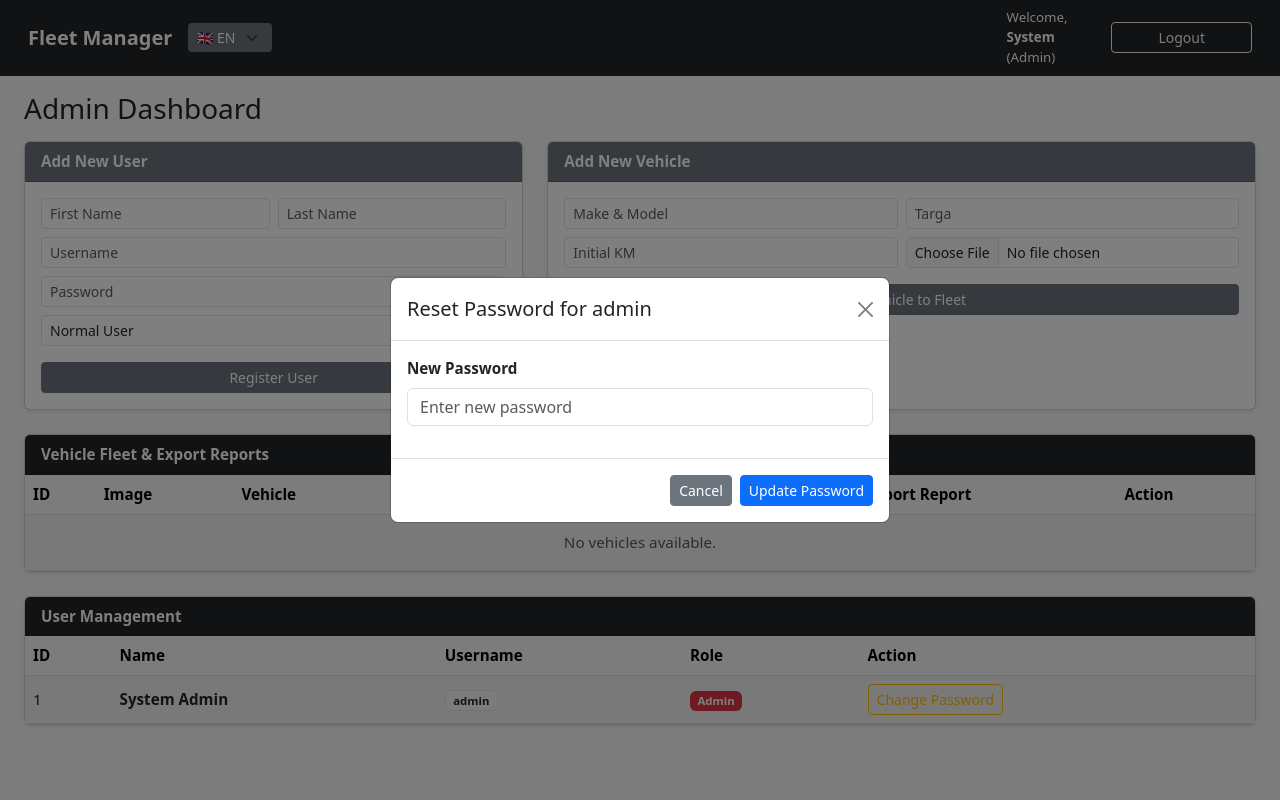
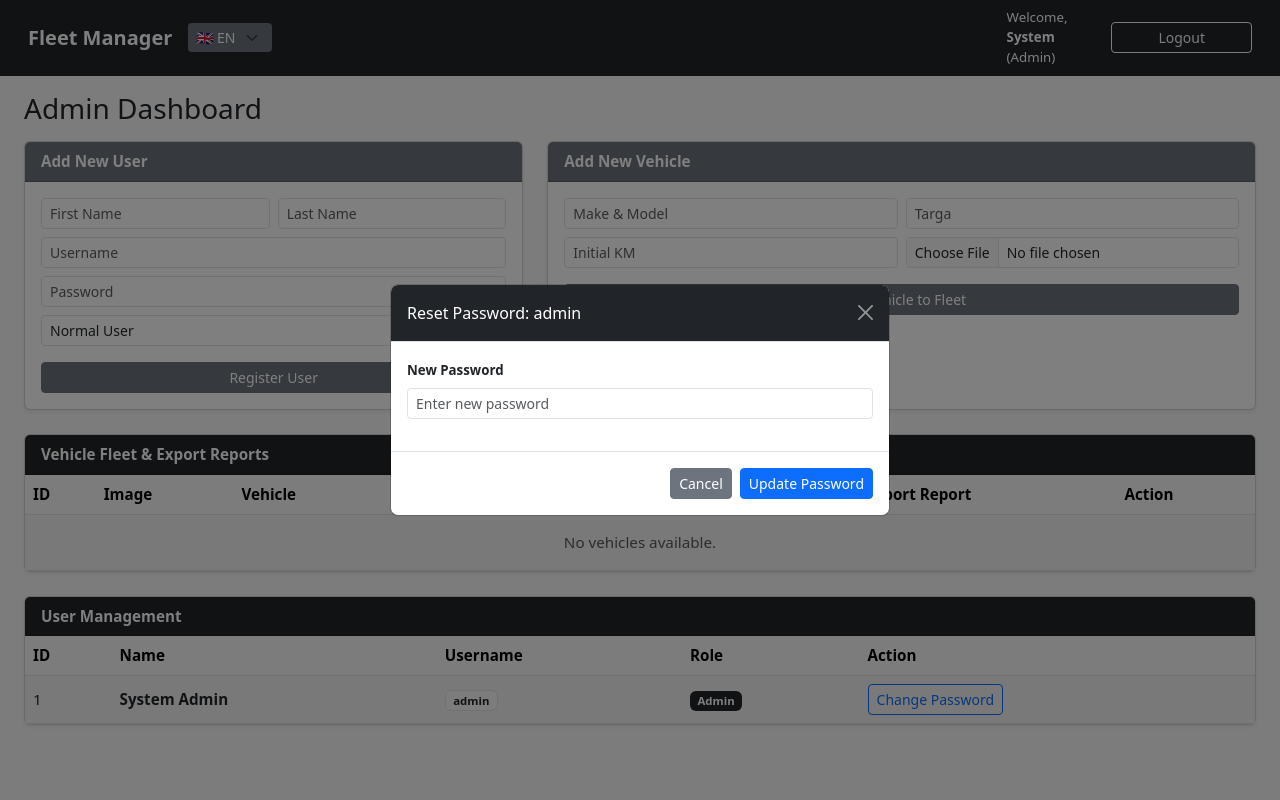
Before and after one commit to mipxman/FleetManager, a Flask app: page /admin in a window 1280 px wide, after a click on "Change Password". Run offline with Flask 3, Linux system fonts and the light colour scheme; a user stored in the database is signed in.

Commit message:
Update admin_dashboard.html

```diff
--- a/templates/admin_dashboard.html
+++ b/templates/admin_dashboard.html
@@ -122,7 +122,7 @@
         </div>
     </div>
 </div>
-<!-- User Management Table & Password Reset -->
+<!-- User Management Table -->
 <div class="card shadow-sm mb-4">
     <div class="card-header bg-dark text-white fw-bold" data-i18n="user_management">
         User Management
@@ -147,35 +147,46 @@
                         <td><span class="badge bg-light text-dark border">{{ user.username }}</span></td>
                         <td>
                             {% if user.role == 'admin' %}
-                            <span class="badge bg-danger">Admin</span>
+                            <span class="badge bg-dark">Admin</span>
                             {% else %}
                             <span class="badge bg-secondary">User</span>
                             {% endif %}
                         </td>
                         <td>
-                            <!-- Reset Password Button triggering Modal -->
-                            <button class="btn btn-outline-warning btn-sm" data-bs-toggle="modal" data-bs-target="#resetPasswordModal{{ user.id }}" data-i18n="change_password">
-                                Change Password
-                            </button>
+                            <div class="d-flex gap-2">
+                                <!-- Change Password Button (Outline Primary / Blue) -->
+                                <button class="btn btn-outline-primary btn-sm" data-bs-toggle="modal" data-bs-target="#resetPasswordModal{{ user.id }}" data-i18n="change_password">
+                                    Change Password
+                                </button>
 
-                            <!-- Password Reset Modal -->
+                                {% if user.id != current_user.id %}
+                                <!-- Delete User Form (Outline Dark / Gray-Black) -->
+                                <form action="{{ url_for('delete_user', user_id=user.id) }}" method="POST" onsubmit="return confirm('Are you sure you want to delete this user?');">
+                                    <button type="submit" class="btn btn-outline-dark btn-sm" data-i18n="delete_user">
+                                        Delete User
+                                    </button>
+                                </form>
+                                {% endif %}
+                            </div>
+
+                            <!-- Reset Password Modal -->
                             <div class="modal fade" id="resetPasswordModal{{ user.id }}" tabindex="-1" aria-hidden="true">
                                 <div class="modal-dialog modal-dialog-centered">
                                     <div class="modal-content">
-                                        <div class="modal-header">
-                                            <h5 class="modal-title">Reset Password for {{ user.username }}</h5>
-                                            <button type="button" class="btn-close" data-bs-dismiss="modal" aria-label="Close"></button>
+                                        <div class="modal-header bg-dark text-white">
+                                            <h5 class="modal-title fs-6">Reset Password: {{ user.username }}</h5>
+                                            <button type="button" class="btn-close btn-close-white" data-bs-dismiss="modal"></button>
                                         </div>
                                         <form action="{{ url_for('reset_password', user_id=user.id) }}" method="POST">
                                             <div class="modal-body">
-                                                <div class="mb-3">
-                                                    <label class="form-label text-start w-100 fw-bold">New Password</label>
-                                                    <input type="password" name="new_password" class="form-control" placeholder="Enter new password" required>
+                                                <div class="mb-3 text-start">
+                                                    <label class="form-label fw-bold small" data-i18n="new_password">New Password</label>
+                                                    <input type="password" name="new_password" class="form-control form-control-sm" placeholder="Enter new password" data-i18n-placeholder="enter_new_password" required>
                                                 </div>
                                             </div>
                                             <div class="modal-footer">
-                                                <button type="button" class="btn btn-secondary btn-sm" data-bs-dismiss="modal">Cancel</button>
-                                                <button type="submit" class="btn btn-primary btn-sm">Update Password</button>
+                                                <button type="button" class="btn btn-secondary btn-sm" data-bs-dismiss="modal" data-i18n="cancel">Cancel</button>
+                                                <button type="submit" class="btn btn-primary btn-sm" data-i18n="update_password">Update Password</button>
                                             </div>
                                         </form>
                                     </div>
```
